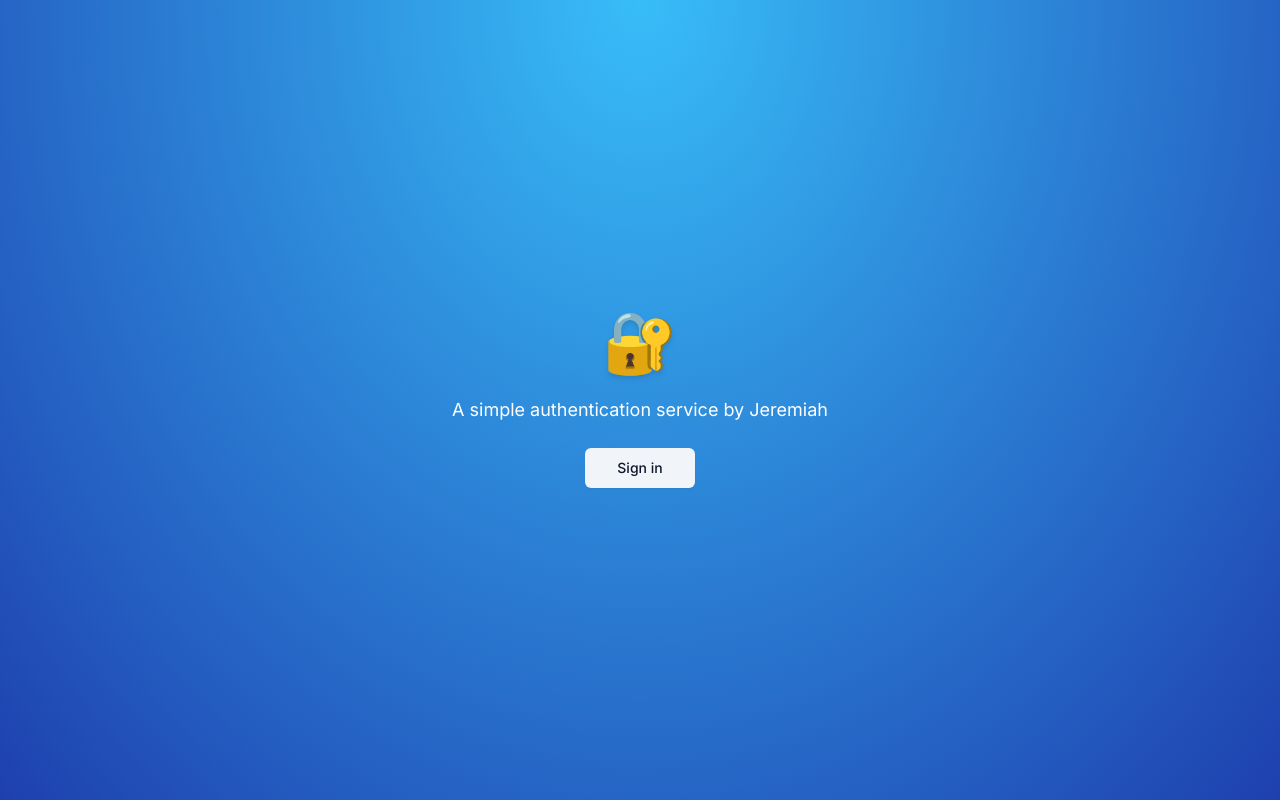
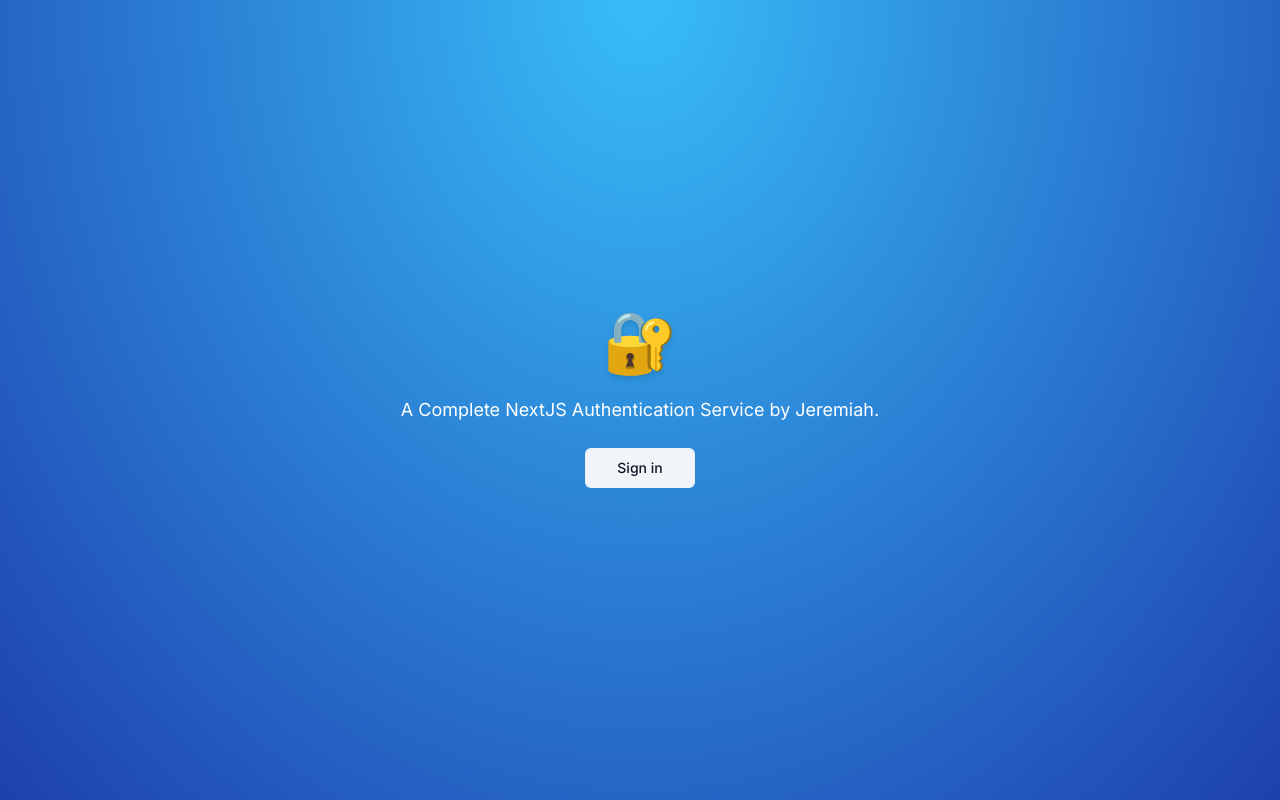
Before and after one commit to JayOnojah/next-auth, a Next.js app: page / in a window 1280 px wide. Built offline with nearby package versions, Linux system fonts and the light colour scheme; no server answers.

Commit message:
Home Content Update

```diff
--- a/app/page.tsx
+++ b/app/page.tsx
@@ -21,7 +21,7 @@
           🔐
         </h1>
         <p className="text-white text-lg">
-          A simple authentication service by Jeremiah
+          A Complete NextJS Authentication Service by Jeremiah.
         </p>
         <div>
           <LoginButton mode="modal" asChild>
```
